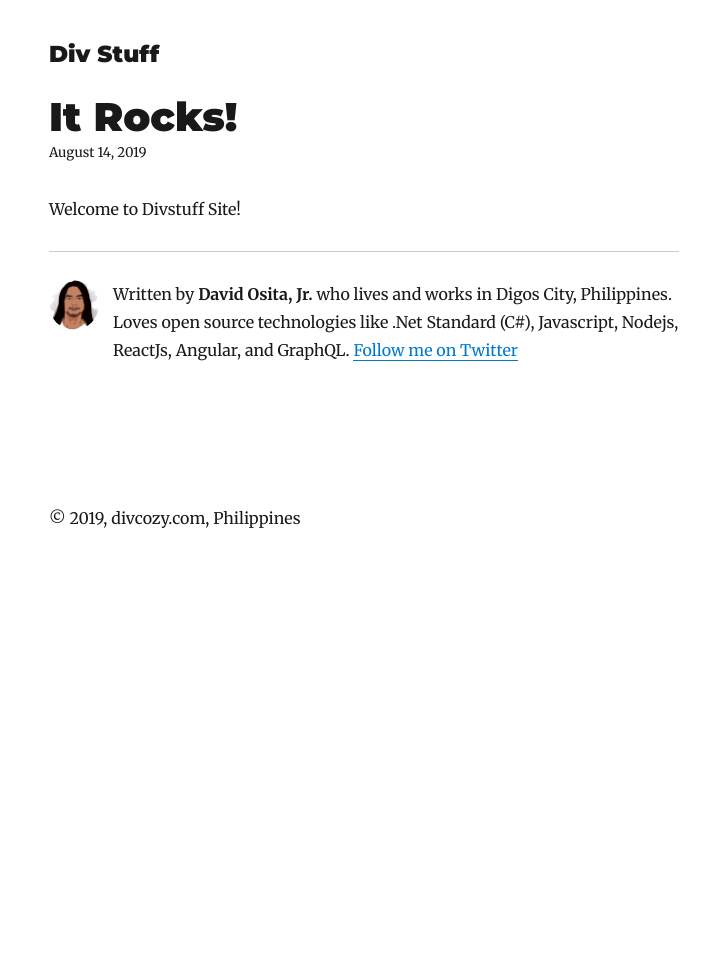
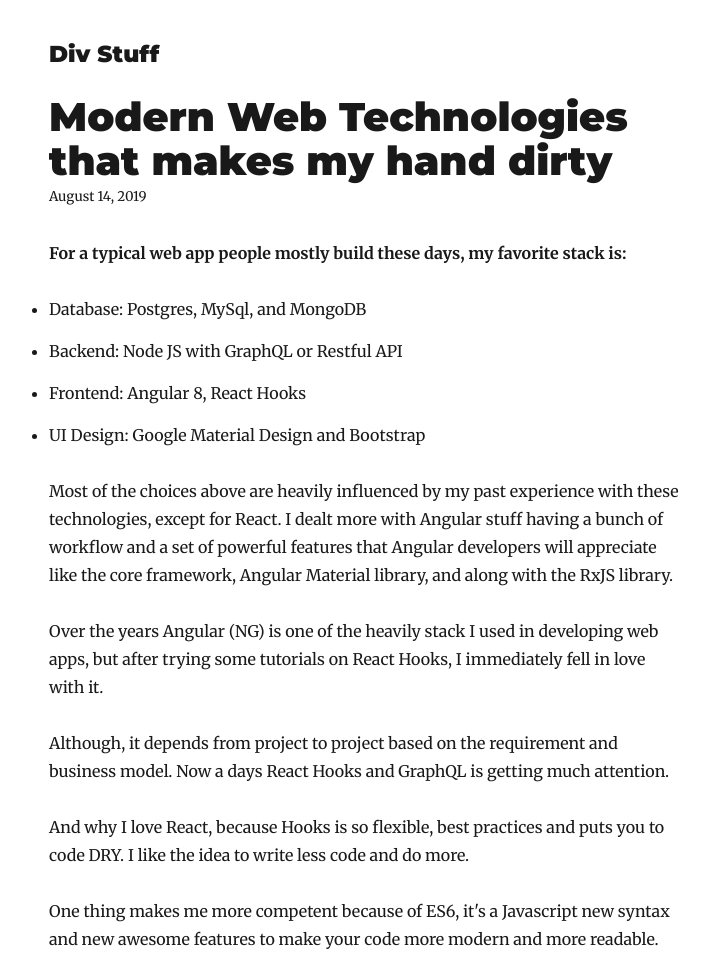
Before and after one commit to dojsys/myblog, a Gatsby site: page /2019-08-14-it-rocks/ in a window 1280 px wide. Shown: the top 956 px of the page, without its empty margins (276-985 px from the left). Before the commit the page ends 800 px from the top, so only its background shows below. Built offline with nearby package versions, Linux system fonts and the light colour scheme; Gatsby itself is replaced by a stand-in of ours; some packages are replaced by stand-ins of ours.

Commit message:
Update Blog “2019-08-14-it-rocks”

```diff
--- a/content/blog/2019-08-14-it-rocks.md
+++ b/content/blog/2019-08-14-it-rocks.md
@@ -1,6 +1,21 @@
 ---
-title: It Rocks!
+title: Modern Web Technologies that makes my hand dirty
 date: 2019-08-14T05:13:06.359Z
-description: it rocks
+description: 'Programming is my passion and Logic is my art! '
 ---
-Welcome to Divstuff Site!
+**For a typical web app people mostly build these days, my favorite stack is:**
+
+* Database: Postgres, MySql, and MongoDB
+* Backend: Node JS with GraphQL or Restful API
+* Frontend: Angular 8, React Hooks
+* UI Design: Google Material Design and Bootstrap
+
+Most of the choices above are heavily influenced by my past experience with these technologies, except for React. I dealt more with Angular stuff having a bunch of workflow and a set of powerful features that Angular developers will appreciate like the core framework, Angular Material library, and along with the RxJS library.
+
+Over the years Angular (NG) is one of the heavily stack I used in developing web apps, but after trying some tutorials on React Hooks, I immediately fell in love with it.
+
+Although, it depends from project to project based on the requirement and business model. Now a days React Hooks and GraphQL is getting much attention.
+
+And why I love React, because Hooks is so flexible, best practices and puts you to code DRY.  I like the idea to write less code and do more.
+
+One thing makes me more competent because of ES6, it's a Javascript new syntax and new awesome features to make your code more modern and more readable.
```
